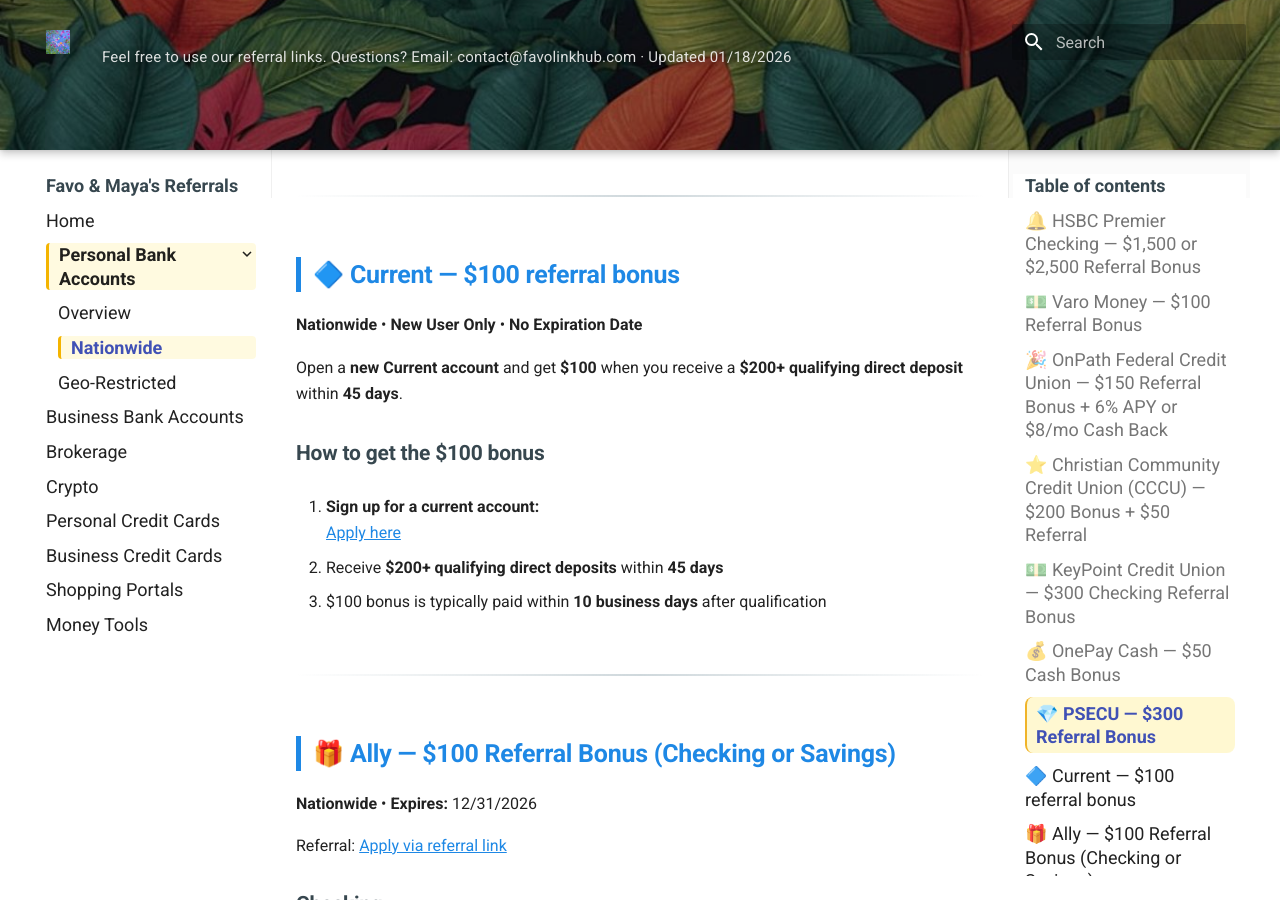
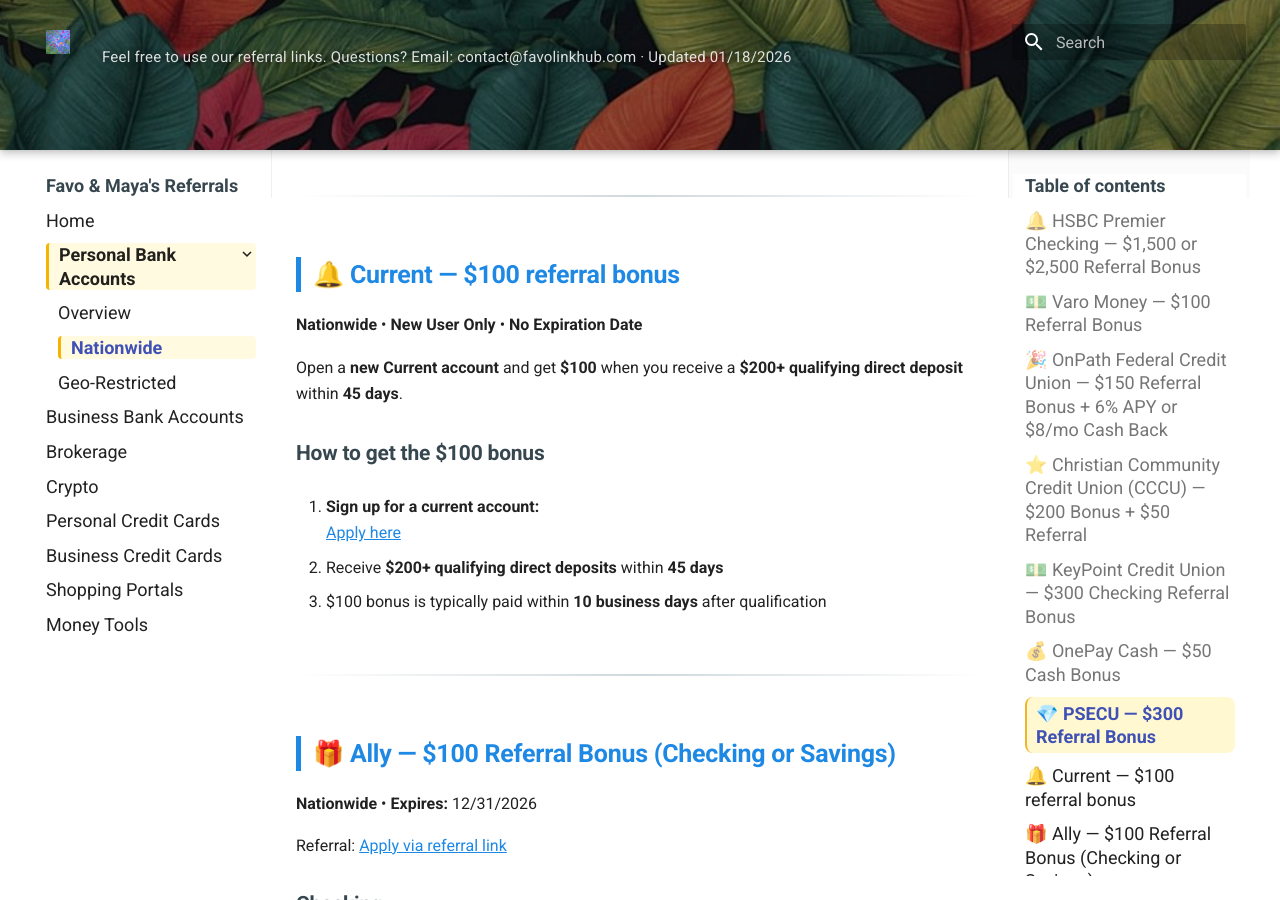
Before and after one commit to whispersofzephyr/favolinkhub-site, an MkDocs documentation site: the page built from docs/personal-bank-nationwide.md, in a window 1280 px wide and 900 px high, scrolled down 12406 px. Built offline with MkDocs 1.6.1 and Material for MkDocs 9.7.7, drawn with Linux system fonts in a browser that asks for light colours.

Commit message:
Update section title from '🔷' to '🔔'

```diff
--- a/docs/personal-bank-nationwide.md
+++ b/docs/personal-bank-nationwide.md
@@ -436,7 +436,7 @@ You are **NOT eligible** if **any** of the following apply:
 
 ---
 
-## 🔷 Current — $100 referral bonus
+## 🔔 Current — $100 referral bonus
 **Nationwide** • **New User Only** • **No Expiration Date**
 
 Open a **new Current account** and get **$100** when you receive a **$200+ qualifying direct deposit** within **45 days**.
```
